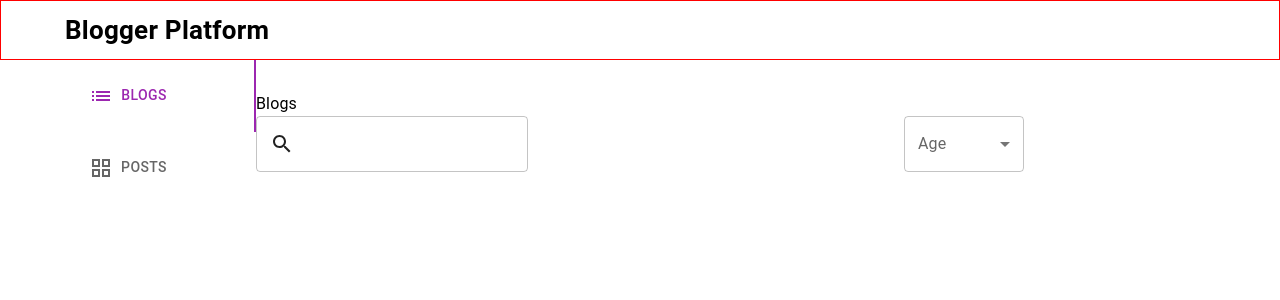
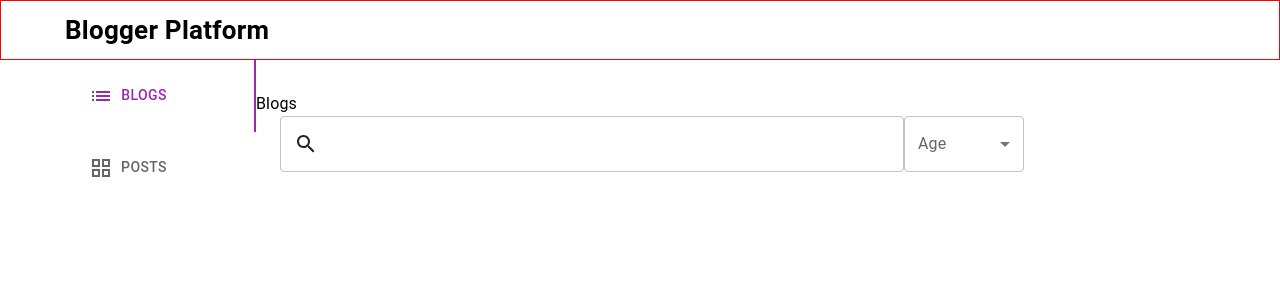
Before and after one commit to R3laxation/ChatProject, a React (Create React App) app: page / in a window 1280 px wide. Shown: the top 300 px of the page. Built offline with nearby package versions, Linux system fonts and the light colour scheme.

Commit message:
Changed Input layout

```diff
--- a/src/components/search/Search.tsx
+++ b/src/components/search/Search.tsx
@@ -1,15 +1,15 @@
 import React from 'react';
-import {TextField} from "@mui/material";
 import SearchIcon from '@mui/icons-material/Search';
+import {StyledTextField} from "./styled";
 
 export const Search = () => {
     return (
-        <TextField InputProps={{
+        <StyledTextField InputProps={{
             startAdornment:
                 <SearchIcon
                     style={{cursor: 'pointer'}}
                 />
         }}>
-        </TextField>
+        </StyledTextField>
     );
 };
--- a/src/components/search/styled.ts
+++ b/src/components/search/styled.ts
@@ -0,0 +1,7 @@
+import styled from "@emotion/styled";
+import {TextField} from "@mui/material";
+
+export const StyledTextField = styled(TextField)`
+  width: 672px;
+  margin-left: 24px;
+`
```
